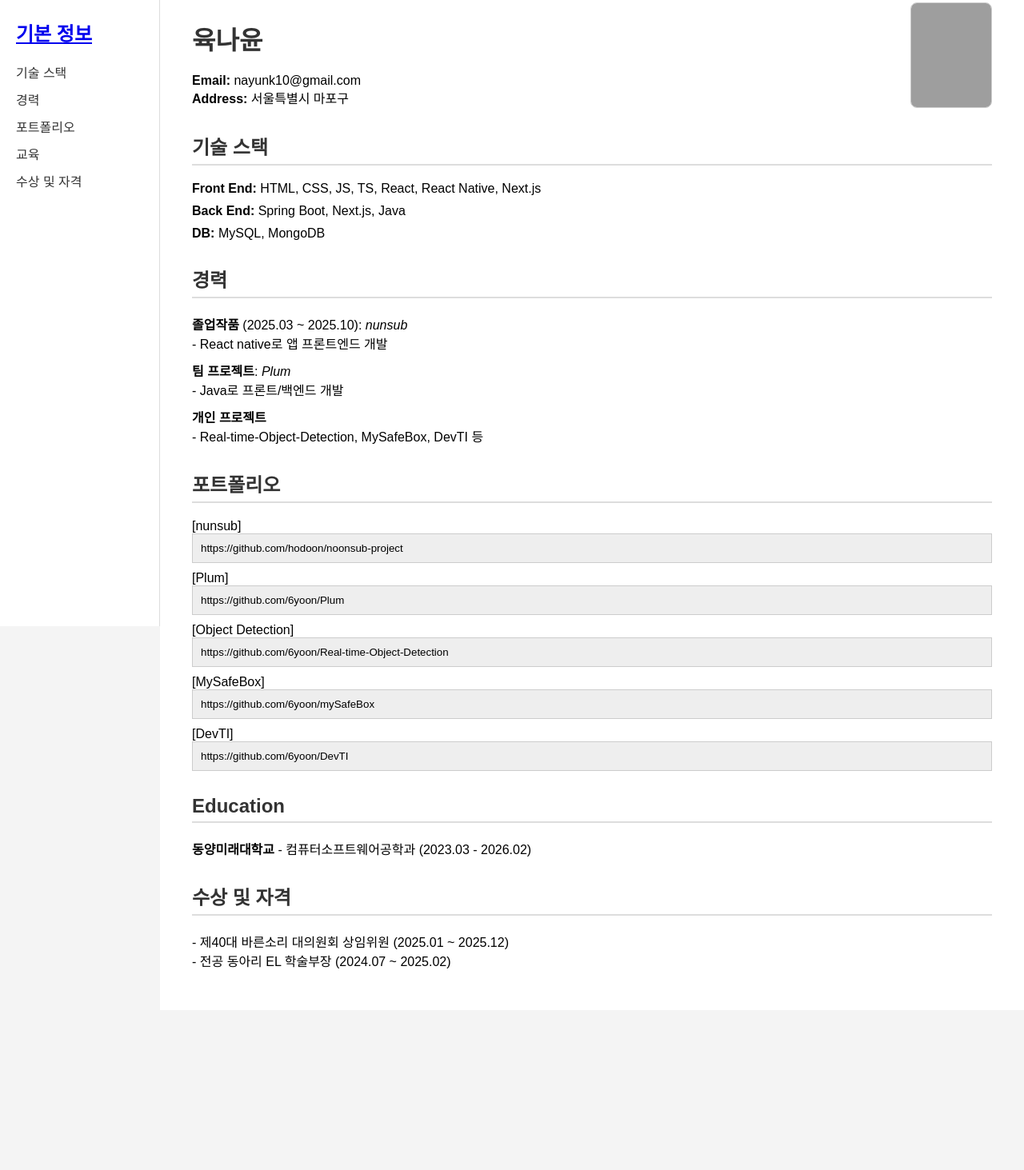
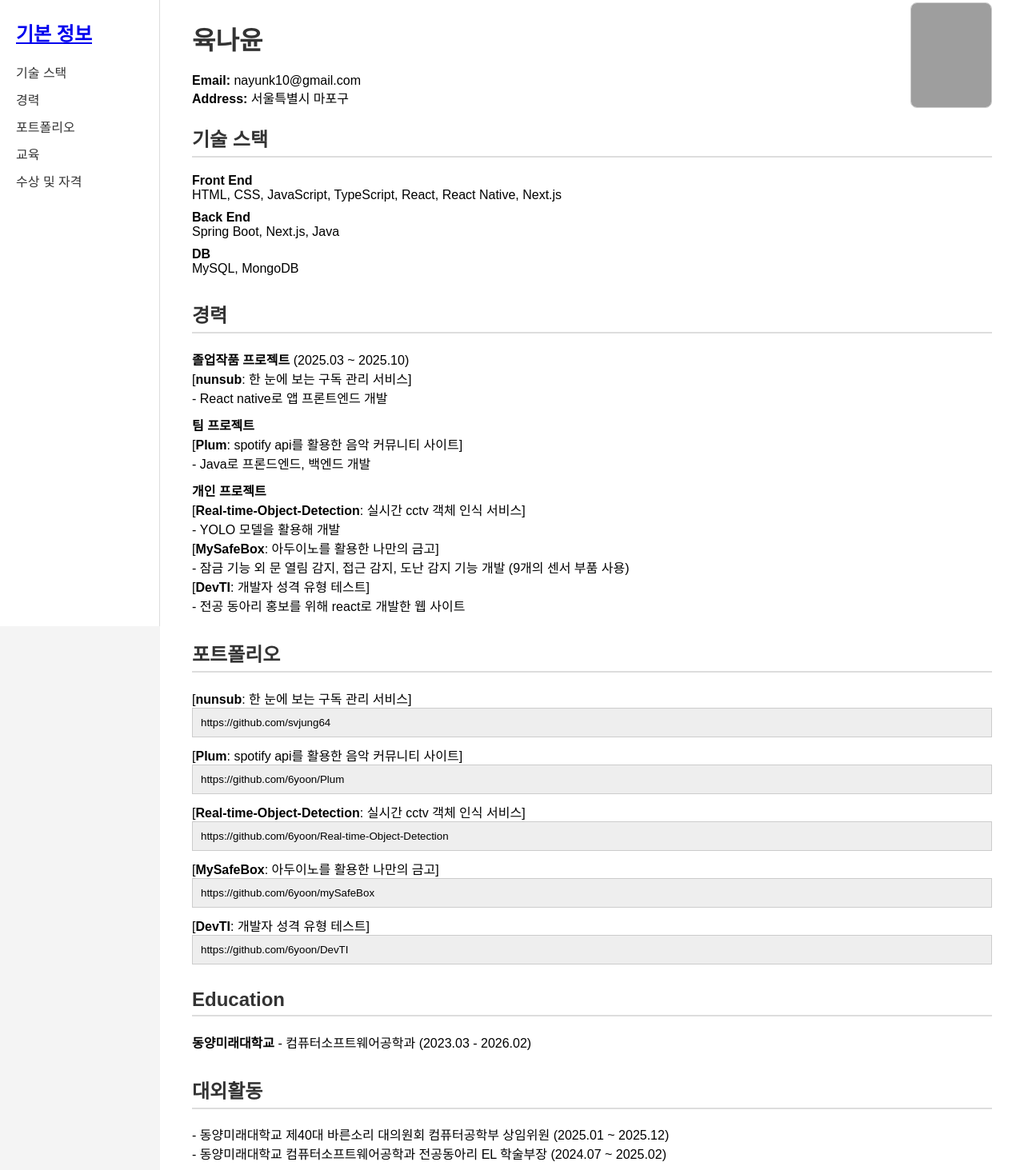
Before and after one commit to 6yoon/resume, a plain HTML site: page index.html in a window 1280 px wide. Shown: the part 17-1480 px from the top of the page at 80% size. Before the commit the page ends 1280 px from the top, so only its background shows below. Drawn offline with Linux system fonts and the light colour scheme; grey boxes are pictures that could not be loaded.

Commit message:
update content

```diff
--- a/index.html
+++ b/index.html
@@ -118,69 +118,110 @@
 
   <!-- 본문 -->
   <div class="container">
-    <div class="header section" id="info">
+        <div class="header">
           <div>
             <h1>육나윤</h1>
             <span><strong>Email:</strong> nayunk10@gmail.com</span><br />
             <span><strong>Address:</strong> 서울특별시 마포구</span>
           </div>
           <img src="profile.jpg" alt="증명사진" class="profile-photo" />
+          <!-- '증명사진경로.png'를 실제 경로로 변경하세요 -->
         </div>
 
-    <div class="section" id="skills">
+      <div class="section">
         <h2>기술 스택</h2>
         <ul>
-        <li><strong>Front End:</strong> HTML, CSS, JS, TS, React, React Native, Next.js</li>
-        <li><strong>Back End:</strong> Spring Boot, Next.js, Java</li>
-        <li><strong>DB:</strong> MySQL, MongoDB</li>
-      </ul>
-    </div>
-
-    <div class="section" id="career">
-      <h2>경력</h2>
-      <ul>
           <li>
-          <strong>졸업작품</strong> (2025.03 ~ 2025.10): <em>nunsub</em><br />
-          - React native로 앱 프론트엔드 개발
+            <strong>Front End</strong><br />
+            HTML, CSS, JavaScript, TypeScript, React, React Native, Next.js
           </li>
           <li>
-          <strong>팀 프로젝트</strong>: <em>Plum</em><br />
-          - Java로 프론트/백엔드 개발
+            <strong>Back End</strong><br />
+            Spring Boot, Next.js, Java
           </li>
           <li>
-          <strong>개인 프로젝트</strong><br />
-          - Real-time-Object-Detection, MySafeBox, DevTI 등
+            <strong>DB</strong><br />
+            MySQL, MongoDB
           </li>
         </ul>
       </div>
 
-    <div class="section" id="portfolio">
-      <h2>포트폴리오</h2>
+      <div class="section">
+        <h2>경력</h2>
         <ul>
-        <li>[nunsub] <input type="text" value="https://github.com/hodoon/noonsub-project" readonly /></li>
-        <li>[Plum] <input type="text" value="https://github.com/6yoon/Plum" readonly /></li>
-        <li>[Object Detection] <input type="text" value="https://github.com/6yoon/Real-time-Object-Detection" readonly /></li>
-        <li>[MySafeBox] <input type="text" value="https://github.com/6yoon/mySafeBox" readonly /></li>
-        <li>[DevTI] <input type="text" value="https://github.com/6yoon/DevTI" readonly /></li>
+          <li>
+            <strong>졸업작품 프로젝트</strong> (2025.03 ~ 2025.10)<br />
+            [<strong>nunsub</strong>: 한 눈에 보는 구독 관리 서비스]<br />
+            - React native로 앱 프론트엔드 개발<br />
+          </li>
+          <li>
+            <strong>팀 프로젝트</strong><br />
+            [<strong>Plum</strong>: spotify api를 활용한 음악 커뮤니티
+            사이트]<br />
+            - Java로 프론드엔드, 백엔드 개발<br />
+          </li>
+          <li>
+            <strong>개인 프로젝트</strong><br />
+            [<strong>Real-time-Object-Detection</strong>: 실시간 cctv 객체 인식
+            서비스]<br />
+            - YOLO 모델을 활용해 개발<br />
+            [<strong>MySafeBox</strong>: 아두이노를 활용한 나만의 금고]<br />
+            - 잠금 기능 외 문 열림 감지, 접근 감지, 도난 감지 기능 개발 (9개의
+            센서 부품 사용) <br />
+            [<strong>DevTI</strong>: 개발자 성격 유형 테스트]<br />
+            - 전공 동아리 홍보를 위해 react로 개발한 웹 사이트<br />
+          </li>
         </ul>
       </div>
 
-    <div class="section" id="education">
-      <h2>Education</h2>
+      <div class="section">
+        <h2>포트폴리오</h2>
         <ul>
-        <li><strong>동양미래대학교</strong> - 컴퓨터소프트웨어공학과 (2023.03 - 2026.02)</li>
+          <li>
+            [<strong>nunsub</strong>: 한 눈에 보는 구독 관리 서비스]<br />
+            <input type="text" value="https://github.com/svjung64" readonly />
+          </li>
+          <li>
+            [<strong>Plum</strong>: spotify api를 활용한 음악 커뮤니티
+            사이트]<br />
+            <input type="text" value="https://github.com/6yoon/Plum" readonly />
+          </li>
+          <li>
+            [<strong>Real-time-Object-Detection</strong>: 실시간 cctv 객체 인식
+            서비스]<br />
+            <input type="text" value="https://github.com/6yoon/Real-time-Object-Detection" readonly />
+          </li>
+          <li>
+            [<strong>MySafeBox</strong>: 아두이노를 활용한 나만의 금고]<br />
+            <input type="text" value="https://github.com/6yoon/mySafeBox" readonly />
+          </li>
+          <li>
+            [<strong>DevTI</strong>: 개발자 성격 유형 테스트]<br />
+            <input type="text" value="https://github.com/6yoon/DevTI" readonly />
+          </li>
         </ul>
       </div>
 
-    <div class="section" id="cerificate">
-      <h2>수상 및 자격</h2>
+      <div class="section">
+        <h2>Education</h2>
         <ul>
           <li>
-          - 제40대 바른소리 대의원회 상임위원 (2025.01 ~ 2025.12)<br />
-          - 전공 동아리 EL 학술부장 (2024.07 ~ 2025.02)
+            <strong>동양미래대학교</strong> - 컴퓨터소프트웨어공학과 (2023.03 -
+            2026.02)
+          </li>
+        </ul>
+      </div>
+
+      <div class="section">
+        <h2>대외활동</h2>
+        <ul>
+          <li>
+            - 동양미래대학교 제40대 바른소리 대의원회 컴퓨터공학부 상임위원 (2025.01 ~ 2025.12)<br />
+            - 동양미래대학교 컴퓨터소프트웨어공학과 전공동아리 EL 학술부장 (2024.07 ~ 2025.02)<br />
           </li>
         </ul>
       </div>
     </div>
+  </div>
 </body>
 </html>
```
Lines whose indentation alone changed are shown as unchanged.
